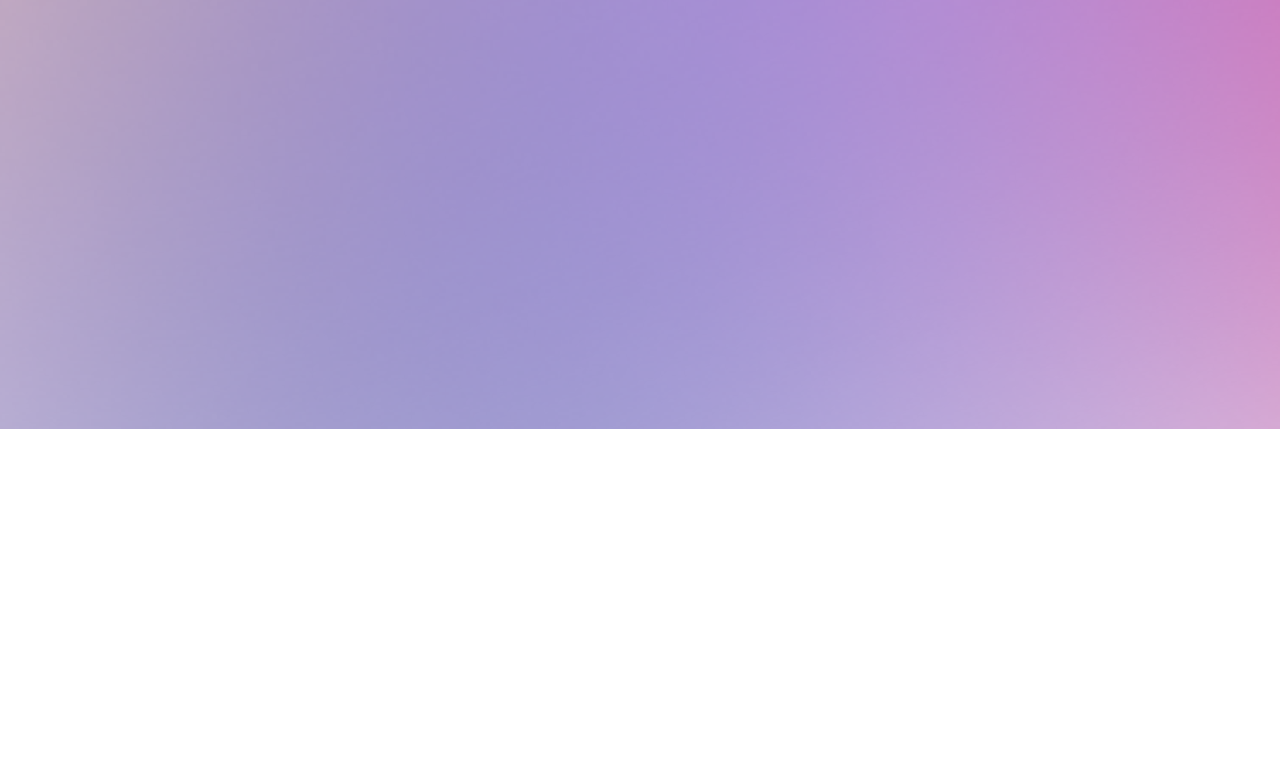
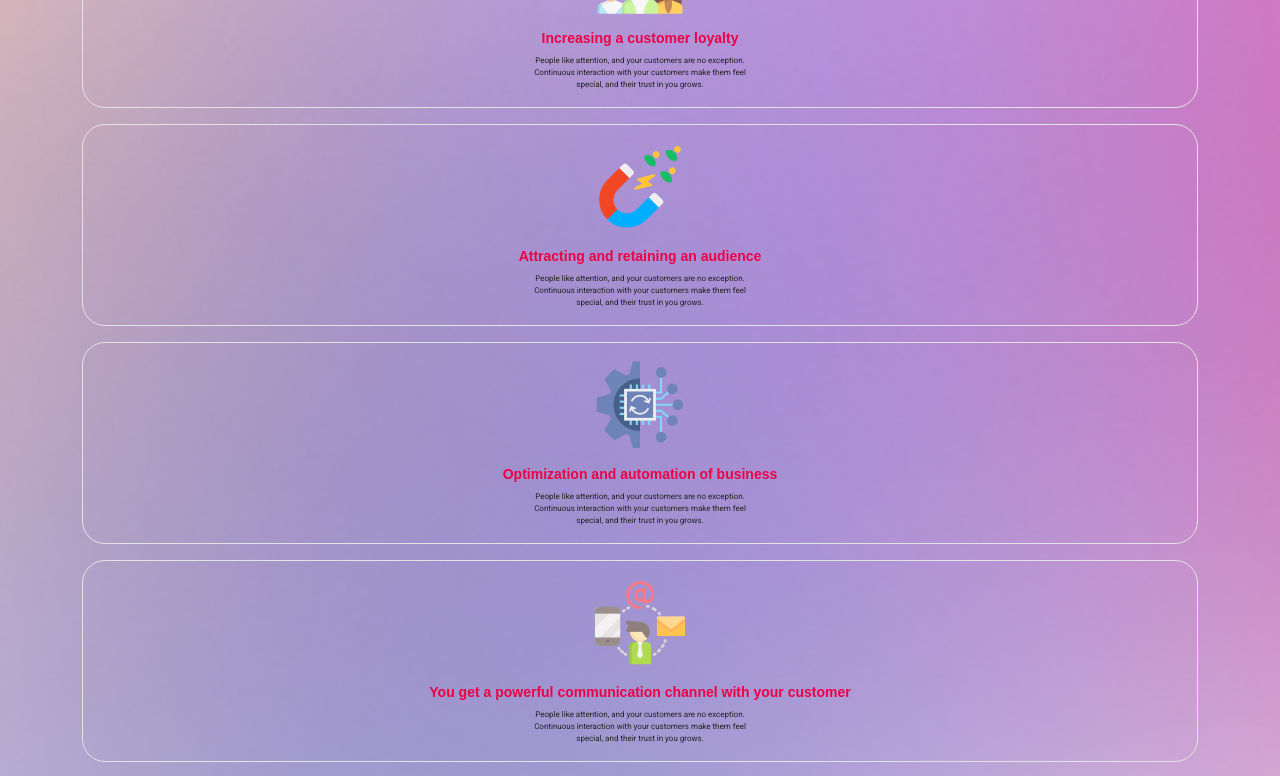
Before and after one commit to indrajeet-tellis/salon, a Nuxt app: page / in a window 1280 px wide. Shown: the part 1220-1996 px from the top of the page. Before the commit the page ends 1649 px from the top, so only its background shows below. Built offline with nearby package versions, Linux system fonts and the light colour scheme; a web font is replaced by a local one.

Commit message:
added advantage part

```diff
--- a/pages/index.vue
+++ b/pages/index.vue
@@ -81,7 +81,7 @@
 
   <!-- advantage start -->
   <section
-    class="advantage"
+    class="advantage pt-5"
     :style="{ backgroundImage: 'url(/assets/group.png)' }"
   >
     <div class="container">
@@ -98,10 +98,54 @@
       </div>
       <div class="row mt-5">
         <div class="col-sm">
-          <div class="box">
-            <!-- <img src="/assets/ad-one" alt="ad-one" /> -->
-            <h3 class="header">Increasing a customer loyalty</h3>
-            <p class="para">
+          <div class="box text-center mt-3 px-2 py-3">
+            <img src="/assets/ad-one.png" alt="ad-one" />
+            <h3 class="sub-header fw-bold mt-3">
+              Increasing a customer loyalty
+            </h3>
+            <p class="ad-para fw-light">
+              People like attention, and your customers are no exception.
+              Continuous interaction with your customers make them feel special,
+              and their trust in you grows.
+            </p>
+          </div>
+          <div class="box text-center mt-3 px-2 py-3">
+            <img src="/assets/ad-five.png" alt="add-two" />
+            <h3 class="sub-header fw-bold mt-3">
+              Attracting and retaining an audience
+            </h3>
+            <p class="ad-para fw-light">
+              People like attention, and your customers are no exception.
+              Continuous interaction with your customers make them feel special,
+              and their trust in you grows.
+            </p>
+          </div>
+          <div class="box text-center mt-3 px-2 py-3">
+            <img src="/assets/add-four.png" alt="ad-one" />
+            <h3 class="sub-header fw-bold mt-3">
+              Optimization and automation of business
+            </h3>
+            <p class="ad-para fw-light">
+              People like attention, and your customers are no exception.
+              Continuous interaction with your customers make them feel special,
+              and their trust in you grows.
+            </p>
+          </div>
+          <div class="box text-center mt-3 px-2 py-3">
+            <img src="/assets/add-three.png" alt="ad-one" />
+            <h3 class="sub-header fw-bold mt-3">
+              You get a powerful communication channel with your customer
+            </h3>
+            <p class="ad-para fw-light">
+              People like attention, and your customers are no exception.
+              Continuous interaction with your customers make them feel special,
+              and their trust in you grows.
+            </p>
+          </div>
+          <div class="box text-center mt-3 px-2 py-3">
+            <img src="/assets/add-two.png" alt="ad-one" />
+            <h3 class="sub-header fw-bold mt-3">Brand Awareness</h3>
+            <p class="ad-para fw-light">
               People like attention, and your customers are no exception.
               Continuous interaction with your customers make them feel special,
               and their trust in you grows.
@@ -215,14 +259,14 @@ a {
 }
 /* software end */
 
+/* advantage start */
 .advantage {
   width: 100%;
   background-size: cover;
   background-position: center;
-  height: 990px;
   background-repeat: no-repeat;
   margin-top: 50px;
-  padding: 20px 0;
+  padding-bottom: 200px;
 }
 .advantage .main {
   display: flex;
@@ -245,4 +289,21 @@ a {
 .advantage .pic img {
   width: 100%;
 }
+.advantage .box {
+  border: 1px solid #e4e3e3;
+  border-radius: 23px;
+}
+.advantage .box .sub-header {
+  font-family: "DM Sans", sans-serif;
+  font-size: 14px;
+  color: #ed0046;
+}
+.advantage .box .ad-para {
+  font-family: "Roboto", sans-serif;
+  font-size: 8px;
+  color: #232323;
+  width: 235px;
+  margin: 0 auto;
+}
+/* advantage end */
 </style>
```
